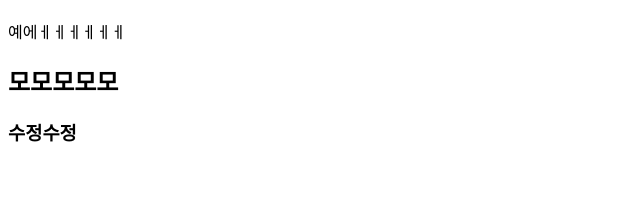
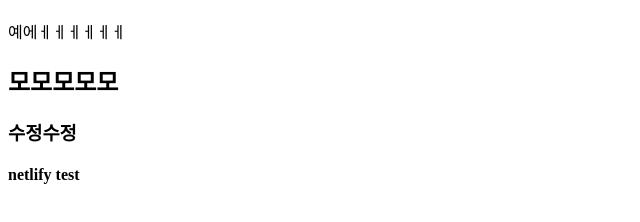
Before and after one commit to dpqlsgit/first-project, a plain HTML site: page index.html in a window 1280 px wide. Shown: the part 70-292 px from the top of the page, without its empty margins (0-640 px from the left). Drawn offline with Linux system fonts and the light colour scheme.

Commit message:
add new sentence

```diff
--- a/index.html
+++ b/index.html
@@ -11,5 +11,6 @@
     <p>예에ㅔㅔㅔㅔㅔㅔ</p>
     <h2>모모모모모</h2>
     <h3>수정수정</h3>
+    <h4>netlify test</h4>
   </body>
 </html>
```
